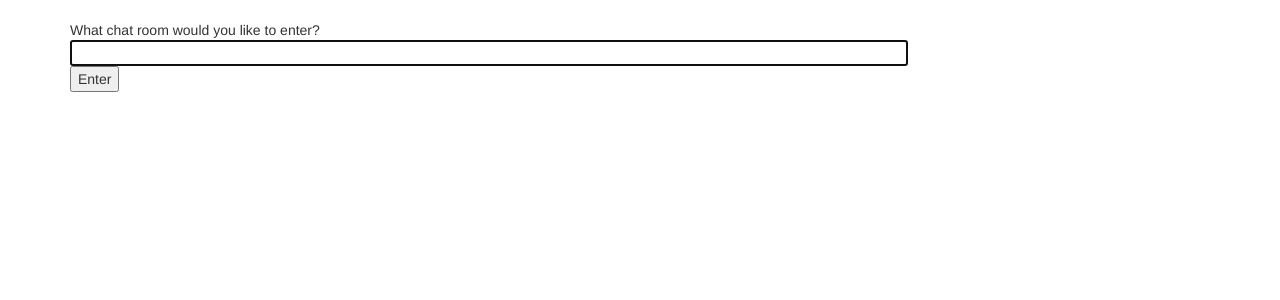
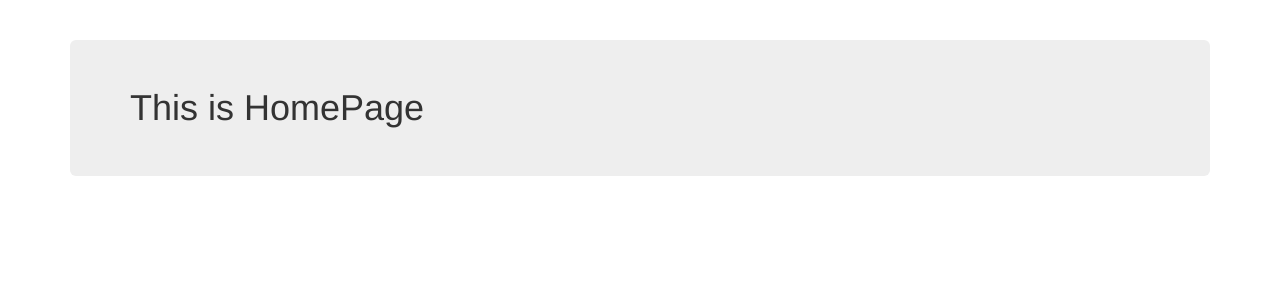
Before and after one commit to Rohan17rp/Idle, a Django app: page / in a window 1280 px wide. Shown: the part 51-351 px from the top of the page. Run offline with Django 3.2, Linux system fonts and the light colour scheme; some libraries are stand-ins or nearby versions.

Commit message:
Revert "Single person chat"
This reverts commit 8da16f16afe35f6cde6adecfe67e272eb3503e28.

```diff
--- a/idle/idle/settings.py
+++ b/idle/idle/settings.py
@@ -38,8 +38,7 @@ INSTALLED_APPS = [
     'django.contrib.sessions',
     'django.contrib.messages',
     'django.contrib.staticfiles',
-    'messenger_app',
-    'channels',
+    'messenger_app'
 ]
 
 MIDDLEWARE = [
@@ -121,6 +120,3 @@ USE_TZ = True
 # https://docs.djangoproject.com/en/3.0/howto/static-files/
 
 STATIC_URL = '/static/'
-
-# Channels
-ASGI_APPLICATION = 'idle.routing.application'
--- a/idle/idle/urls.py
+++ b/idle/idle/urls.py
@@ -16,10 +16,9 @@ Including another URLconf
 from django.contrib import admin
 from django.urls import path
 from messenger_app import views
-from django.conf.urls import include
 
 urlpatterns = [
-    path('message/', include('messenger_app.urls')),
     path('', views.index, name='index'),
     path('admin/', admin.site.urls),
+    path('message/', views.chat_page_view, name='form_name')
 ]
--- a/idle/messenger_app/urls.py
+++ /dev/null
@@ -1,6 +0,0 @@
-from django.urls import path
-from messenger_app import views
-
-urlpatterns = [
-    path('<str:room_name>/', views.chat_page_view, name='room'),
-]
--- a/idle/messenger_app/views.py
+++ b/idle/messenger_app/views.py
@@ -5,7 +5,5 @@ from messenger_app import models
 def index(request):
     return render(request, 'messenger_app/index.html')
 
-def chat_page_view(request, room_name):
-    return render(request, 'messenger_app/chat_page.html', {
-        'room_name' : room_name
-    })
+def chat_page_view(request):
+    return render(request, 'messenger_app/chat_page.html')
--- a/idle/templates/messenger_app/base.html
+++ b/idle/templates/messenger_app/base.html
@@ -7,7 +7,7 @@
         <!-- Latest compiled and minified CSS -->
         <link rel="stylesheet" href="https://maxcdn.bootstrapcdn.com/bootstrap/3.3.7/css/bootstrap.min.css" integrity="sha384-BVYiiSIFeK1dGmJRAkycuHAHRg32OmUcww7on3RYdg4Va+PmSTsz/K68vbdEjh4u" crossorigin="anonymous">
 
-        <title>Idle</title>
+        <title>Home</title>
     </head>
     <body>
         <nav class="navbar navbar-default navbar-static-top">
--- a/idle/templates/messenger_app/index.html
+++ b/idle/templates/messenger_app/index.html
@@ -1,21 +1,5 @@
 <!DOCTYPE html>
 {% extends "messenger_app/base.html" %}
     {% block body_block %}
-    What chat room would you like to enter?<br>
-    <input id="room-name-input" type="text" size="100"><br>
-    <input id="room-name-submit" type="button" value="Enter">
-
-    <script>
-        document.querySelector('#room-name-input').focus();
-        document.querySelector('#room-name-input').onkeyup = function(e) {
-            if (e.keyCode === 13) {  // enter, return
-                document.querySelector('#room-name-submit').click();
-            }
-        };
-
-        document.querySelector('#room-name-submit').onclick = function(e) {
-            var roomName = document.querySelector('#room-name-input').value;
-            window.location.pathname = '/message/' + roomName + '/';
-        };
-    </script>
-    {% endblock %}
+        <h1 class="jumbotron">This is HomePage</h1>
+        {% endblock %}
```
Also changed, not shown: idle/idle/routing.py (deleted, +0 -12 lines), idle/messenger_app/consumers.py (deleted, +0 -17 lines), idle/messenger_app/routing.py (deleted, +0 -7 lines), idle/templates/messenger_app/chat_page.html (+1 -40 lines), 1 other file.
